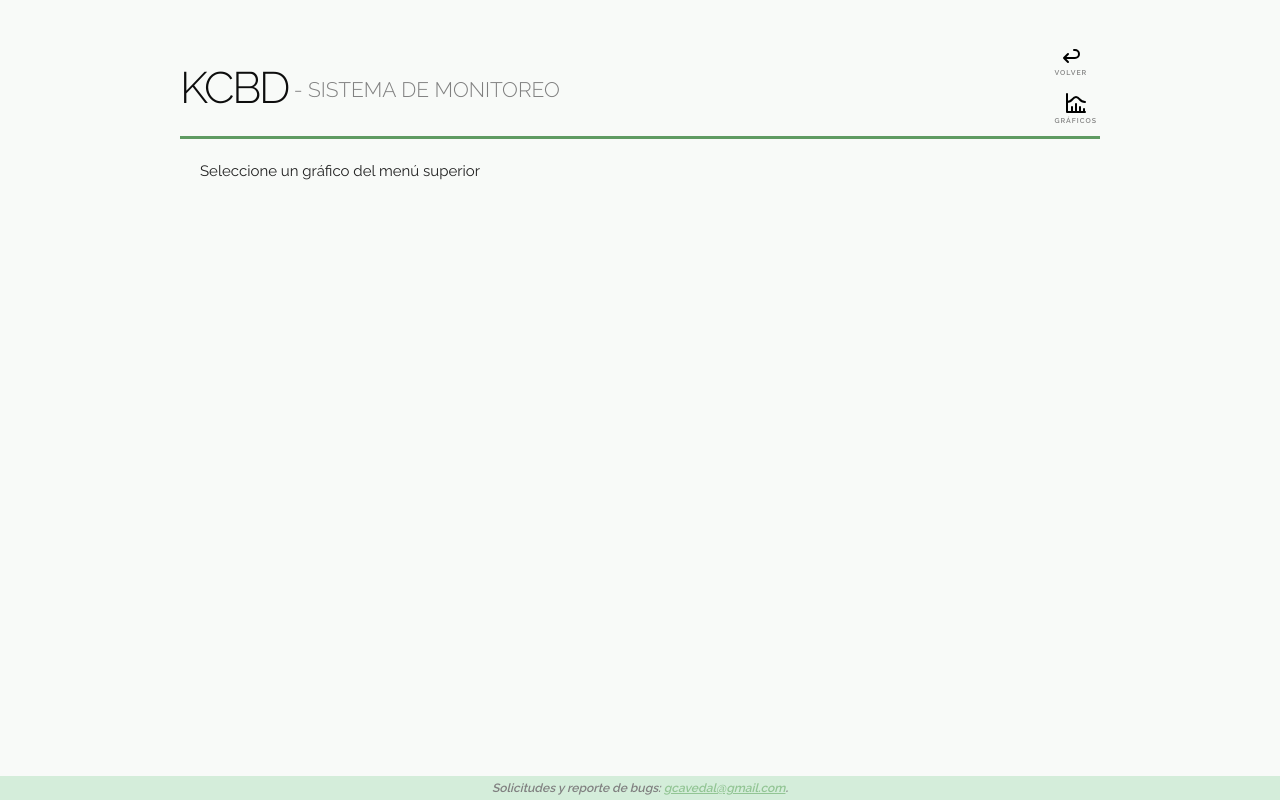
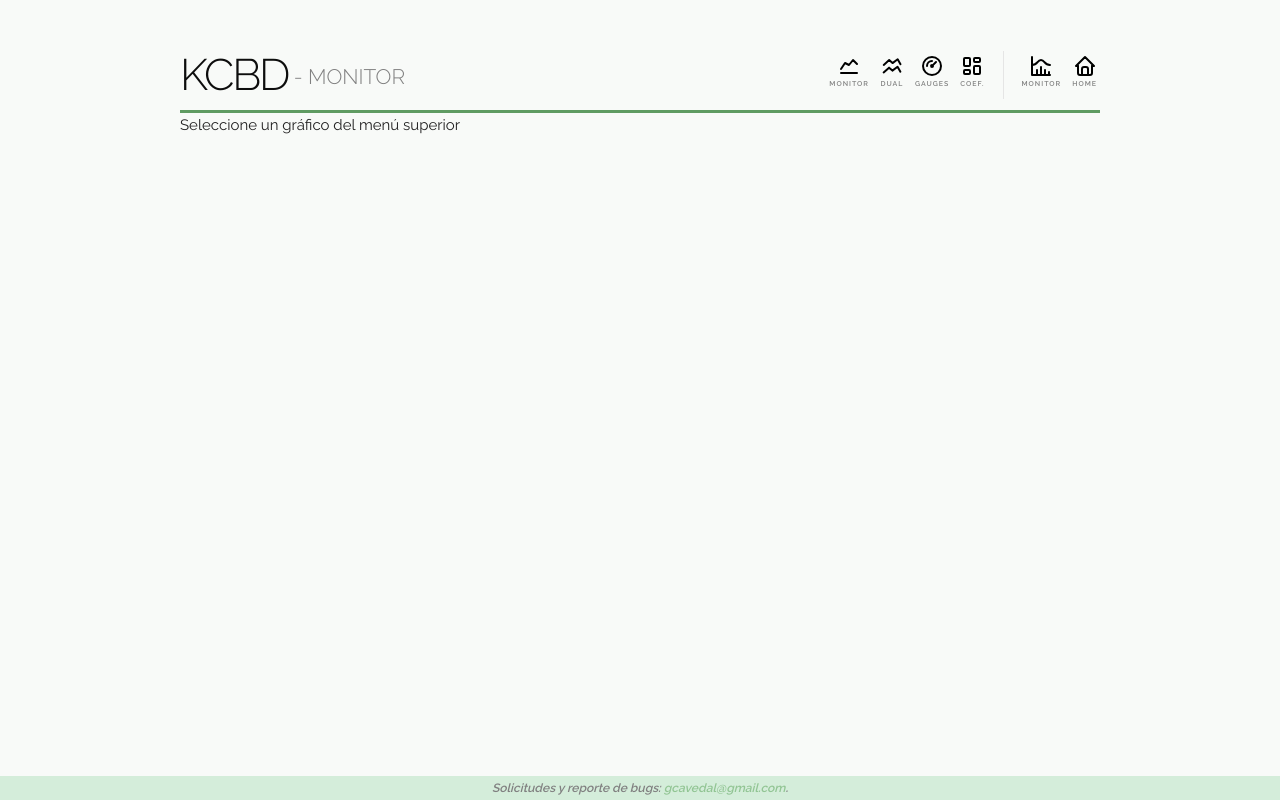
Before and after one commit to kodexArg/dj-indoor-monitor, a Django app: page /charts/ in a window 1280 px wide. Run offline with Django 5.2, Linux system fonts and the light colour scheme; parts of the project's set-up code (start-up, migrations or seed data) failed here and were passed over.

Commit message:
nicier navbar

```diff
--- a/core/static/css/styles.css
+++ b/core/static/css/styles.css
@@ -53,6 +53,7 @@ body::-webkit-scrollbar-track {
 .header-container {
   display: flex;
   align-items: center;
+  justify-content: space-between;
   border-bottom: 3px solid var(--brand-green-dark);
 }
 
@@ -90,6 +91,20 @@ body::-webkit-scrollbar-track {
   flex: 0 0 auto;
   display: flex;
   gap: 0.5rem;
+  align-items: flex-end;
+}
+
+/* Navbar */
+.navbar {
+  display: flex;
+  flex-wrap: nowrap;
+  gap: 0.5rem;
+}
+
+.separator {
+  width: 1px;
+  background-color: var(--brand-gray-light);
+  margin: 0 10px;
 }
 
 /* Navigation button */
@@ -101,6 +116,7 @@ body::-webkit-scrollbar-track {
   border: none;
   cursor: pointer;
   padding: 0.3rem;
+  font-family: "Raleway", "HelveticaNeue", "Helvetica Neue", Helvetica, Arial, sans-serif; /* Asegurar la misma tipografía */
 }
 
 .nav-button img {
@@ -159,14 +175,14 @@ body::-webkit-scrollbar-track {
   font-size: 1.1em;
 }
 
-/* Dynamic content */
-.dynamic-content {
-  margin: 20px;
-}
-
 /* Chart */
 #chart-container {
+  background-color: #fff;
+  padding: 5px;
+  border: 1px solid var(--brand-green-light);
   width: 100%;
+  box-sizing: border-box;
+  border-radius: 4px;
   margin: 20px 0;
 }
 
@@ -193,3 +209,25 @@ body::-webkit-scrollbar-track {
   color: inherit;
   margin-top: 0;
 }
+
+/* Links */
+a {
+  text-decoration: none;
+  color: inherit;
+}
+
+a:hover {
+  text-decoration: none;
+  color: inherit;
+}
+
+/* Pre */
+pre {
+  font-family: monospace;
+  font-size: 0.9em;
+  white-space: pre-wrap;
+  padding: 1rem;
+  border-radius: 4px;
+  border: 1px solid var(--brand-gray-light);
+  overflow-x: auto;
+}
--- a/core/templates/charts.html
+++ b/core/templates/charts.html
@@ -1,11 +1,7 @@
 {% extends "layouts/base.html" %}
 {% load static %}
 
-{% block header %}
-<div id="chart-header">
-    <h1><a href="{% url 'home' %}" class="header-link">KCBD</a></h1>
-</div>
-{% endblock %}
+{% block subtitle %}MONITOR{% endblock %}
 
 {% block navbar %}
 <nav id="chart-nav-bar">
@@ -39,7 +35,7 @@
 {% endblock %}
 
 {% block content %}
-<div id="chart-content" class="dynamic-content">
+<div id="chart-content">
     <p>Seleccione un gráfico del menú superior</p>
 </div>
 {% endblock %}
--- a/core/templates/partials/navbar.html
+++ b/core/templates/partials/navbar.html
@@ -1,13 +1,35 @@
 {% load static %}
 <div class="navbar">
-  {% if request.path != '/' %}
-  <button class="nav-button" hx-get="javascript:history.back()">
-    <img src="{% static 'icons/arrow-back.svg' %}" alt="Volver">
-    <small>volver</small>
-  </button>
+  {% if request.path == '/charts/' %}
+    <button class="nav-button" hx-get="{% url 'chart' %}" hx-target="#chart-content">
+      <img src="{% static 'icons/chart-line.svg' %}" alt="Monitor">
+      <small>MONITOR</small>
+    </button>
+    <button class="nav-button" hx-get="{% url 'dual-chart' %}" hx-target="#chart-content">
+      <img src="{% static 'icons/chart-line-2.svg' %}" alt="Dual">
+      <small>DUAL</small>
+    </button>
+    <button class="nav-button" hx-get="{% url 'gauges' %}" hx-target="#chart-content">
+      <img src="{% static 'icons/gauge.svg' %}" alt="Gauges">
+      <small>GAUGES</small>
+    </button>
+    <button class="nav-button" hx-get="{% url 'table-coef' %}" hx-target="#chart-content">
+      <img src="{% static 'icons/layout-dashboard.svg' %}" alt="Coef.">
+      <small>COEF.</small>
+    </button>
+    <div class="separator"></div>
+    <button class="nav-button" onclick="window.location.href='{% url 'charts' %}'">
+      <img src="{% static 'icons/chart-histogram.svg' %}" alt="Monitor">
+      <small>MONITOR</small>
+    </button>
+    <button class="nav-button" onclick="window.location.href='/'">
+      <img src="{% static 'icons/home.svg' %}" alt="Home">
+      <small>HOME</small>
+    </button>
+  {% else %}
+    <button class="nav-button" onclick="window.location.href='/'">
+      <img src="{% static 'icons/home.svg' %}" alt="Home">
+      <small>HOME</small>
+    </button>
   {% endif %}
-  <button class="nav-button" hx-get="{% url 'charts' %}">
-    <img src="{% static 'icons/chart-histogram.svg' %}" alt="Gráficos">
-    <small>Gráficos</small>
-  </button>
 </div>
```
Also changed, not shown: core/templates/partials/charts/chart.html (+2 -10 lines), core/static/icons/home.svg (added).
